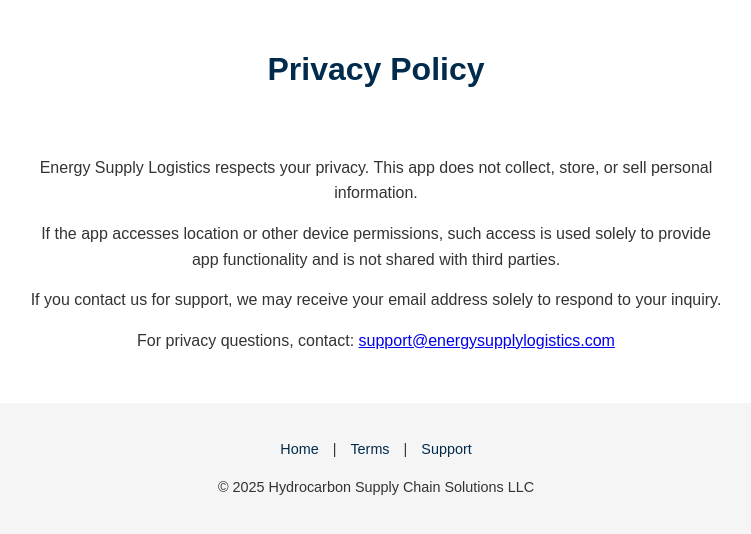
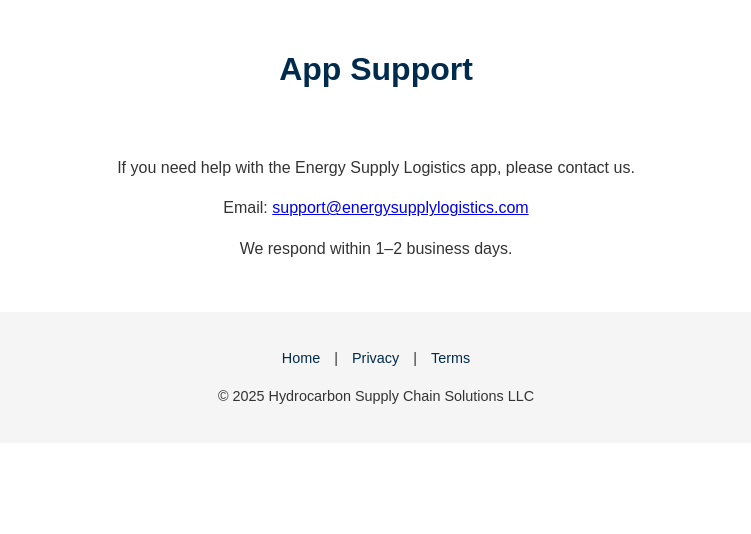
Before and after one commit to mattldavidson/Mattldavidson.github.io, a plain HTML site: page support/index.html in a window 1280 px wide. Shown: the whole page, without its empty margins (264-1015 px from the left). Drawn offline with Linux system fonts and the light colour scheme.

Commit message:
Update index.html

```diff
--- a/support/index.html
+++ b/support/index.html
@@ -3,7 +3,7 @@
 <head>
 <meta charset="UTF-8">
 <meta name="viewport" content="width=device-width, initial-scale=1.0">
-<title>Privacy Policy – Energy Supply Logistics</title>
+<title>App Support – Energy Supply Logistics</title>
 <style>
     body {font-family: Arial, sans-serif; margin:0; background:#fff; color:#333; text-align:center;}
     header {padding:30px 20px;}
@@ -16,38 +16,31 @@
 <body>
 
 <header>
-    <h1>Privacy Policy</h1>
+    <h1>App Support</h1>
 </header>
 
 <main>
     <p>
-        Energy Supply Logistics respects your privacy. This app does not collect, store, or sell
-        personal information.
+        If you need help with the Energy Supply Logistics app, please contact us.
     </p>
 
     <p>
-        If the app accesses location or other device permissions, such access is used solely
-        to provide app functionality and is not shared with third parties.
+        Email:
+        <a href="mailto:support@energysupplylogistics.com">
+            support@energysupplylogistics.com
+        </a>
     </p>
 
     <p>
-        If you contact us for support, we may receive your email address solely to respond
-        to your inquiry.
-    </p>
-
-    <p>
-        For privacy questions, contact:
-        <a href="mailto:support@energysupplylogistics.com">
-            support@energysupplylogistics.com
-        </a>
+        We respond within 1–2 business days.
     </p>
 </main>
 
 <footer>
     <p>
         <a href="/">Home</a> |
-        <a href="/terms.html">Terms</a> |
-        <a href="/support/">Support</a>
+        <a href="/privacy.html">Privacy</a> |
+        <a href="/terms.html">Terms</a>
     </p>
     <p>&copy; 2025 Hydrocarbon Supply Chain Solutions LLC</p>
 </footer>
```
